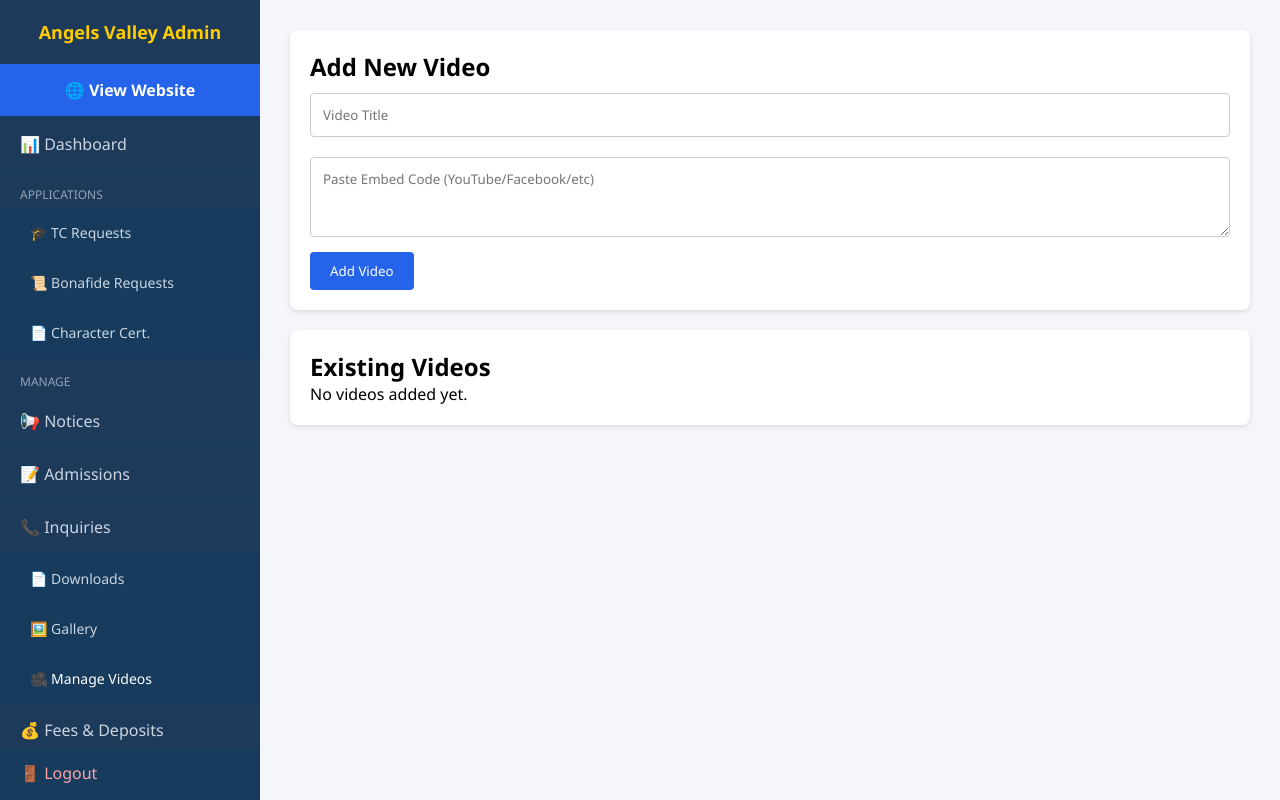
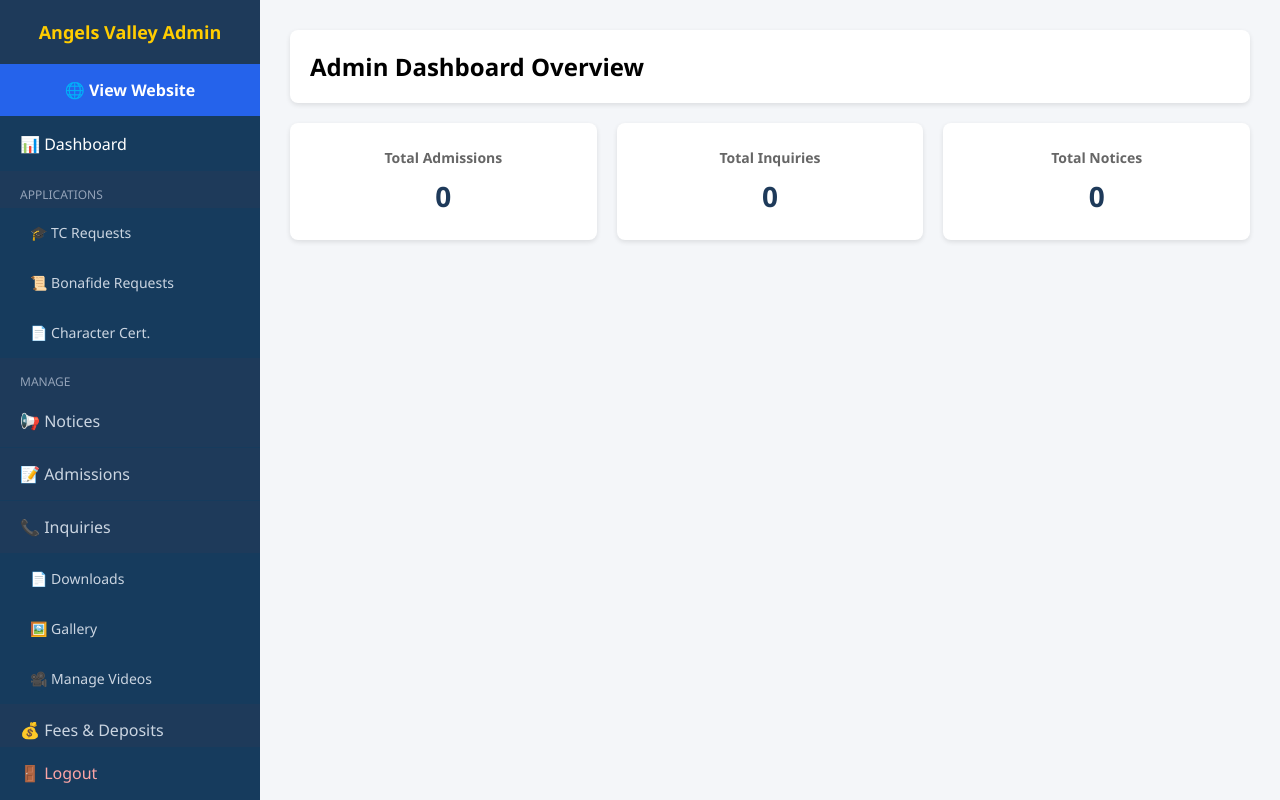
Before and after one commit to avpssuketi-dot/avpswebsite, a Flask app: page /admin/dashboard in a window 1280 px wide. Run offline with Flask 3, Linux system fonts and the light colour scheme; the visitor is signed in with stand-in values (Sample User, id 1); data that the repository does not hold is empty.

Commit message:
Admin panel dashboard and videos management modules

```diff
--- a/templates/admin/dashboard.html
+++ b/templates/admin/dashboard.html
@@ -2,7 +2,7 @@
 <html lang="en">
 <head>
     <meta charset="UTF-8">
-    <title>Manage Videos - Angels Valley</title>
+    <title>Dashboard - Angels Valley</title>
     <style>
         * { margin: 0; padding: 0; box-sizing: border-box; font-family: 'Segoe UI', Tahoma, sans-serif; }
         body { display: flex; min-height: 100vh; background: #f4f6f9; }
@@ -19,9 +19,12 @@
         /* Main Content */
         .main-content { margin-left: 260px; width: calc(100% - 260px); padding: 30px; }
         .card { background: white; padding: 20px; border-radius: 8px; box-shadow: 0 2px 5px rgba(0,0,0,0.1); margin-bottom: 20px; }
-        .form-control { width: 100%; padding: 12px; margin: 10px 0; border: 1px solid #ccc; border-radius: 4px; }
-        .btn { background: #2563eb; color: white; padding: 10px 20px; text-decoration: none; border-radius: 4px; border: none; cursor: pointer; }
-        .btn-danger { background: #dc2626; padding: 6px 12px; font-size: 13px; }
+
+        /* Summary Grid */
+        .summary-container { display: grid; grid-template-columns: repeat(auto-fit, minmax(200px, 1fr)); gap: 20px; }
+        .stat-card { background: white; padding: 25px; border-radius: 8px; box-shadow: 0 2px 5px rgba(0,0,0,0.1); text-align: center; }
+        .stat-card h3 { color: #666; font-size: 14px; margin-bottom: 10px; }
+        .stat-card p { font-size: 28px; font-weight: bold; color: #1e3a5a; }
     </style>
 </head>
 <body>
@@ -29,7 +32,7 @@
 <div class="sidebar">
     <h2>Angels Valley Admin</h2>
     <a href="/" style="background: #2563eb; color: white; text-align: center; font-weight: bold; border-bottom: 2px solid #163b5d;">🌐 View Website</a>
-    <a href="{{ url_for('admin_dashboard') }}">📊 Dashboard</a>
+    <a href="{{ url_for('admin_dashboard') }}" style="background: #163b5d; color: white;">📊 Dashboard</a>
 
     <span class="group-title">Applications</span>
     <a href="{{ url_for('view_tc_applications') }}" class="media-menu">🎓 TC Requests</a>
@@ -42,7 +45,7 @@
     <a href="{{ url_for('view_inquiries') }}">📞 Inquiries</a>
     <a href="{{ url_for('admin_docs') }}" class="media-menu">📄 Downloads</a>
     <a href="{{ url_for('admin_gallery') }}" class="media-menu">🖼️ Gallery</a>
-    <a href="{{ url_for('manage_videos') }}" class="media-menu" style="background:#163b5d; color:white;">🎥 Manage Videos</a>
+    <a href="{{ url_for('manage_videos') }}" class="media-menu">🎥 Manage Videos</a>
 
     <a href="{{ url_for('admin_fees') }}">💰 Fees & Deposits</a>
     <a href="{{ url_for('admin_dashboard') }}#results-section">📝 Results</a>
@@ -52,27 +55,22 @@
 
 <div class="main-content">
     <div class="card">
-        <h2>Add New Video</h2>
-        <form action="{{ url_for('manage_videos') }}" method="POST">
-            <input type="text" name="title" class="form-control" placeholder="Video Title" required>
-            <textarea name="embed_code" class="form-control" placeholder="Paste Embed Code (YouTube/Facebook/etc)" required rows="3"></textarea>
-            <button type="submit" class="btn">Add Video</button>
-        </form>
+        <h2>Admin Dashboard Overview</h2>
     </div>
 
-    <div class="card">
-        <h2>Existing Videos</h2>
-        {% for video in videos %}
-        <div style="border-bottom: 1px solid #eee; padding: 15px 0;">
-            <h3>{{ video.title }}</h3>
-            <div style="margin: 10px 0;">{{ video.embed_code | safe }}</div>
-            <form action="{{ url_for('delete_video', id=video.id) }}" method="POST">
-                <button type="submit" class="btn btn-danger">Delete</button>
-            </form>
+    <div class="summary-container">
+        <div class="stat-card">
+            <h3>Total Admissions</h3>
+            <p>{{ admissions|length }}</p>
         </div>
-        {% else %}
-            <p>No videos added yet.</p>
-        {% endfor %}
+        <div class="stat-card">
+            <h3>Total Inquiries</h3>
+            <p>{{ inquiries|length }}</p>
+        </div>
+        <div class="stat-card">
+            <h3>Total Notices</h3>
+            <p>{{ total_notices }}</p>
+        </div>
     </div>
 </div>
 
```
Also changed, not shown: static/images/logo.jpg (added).
